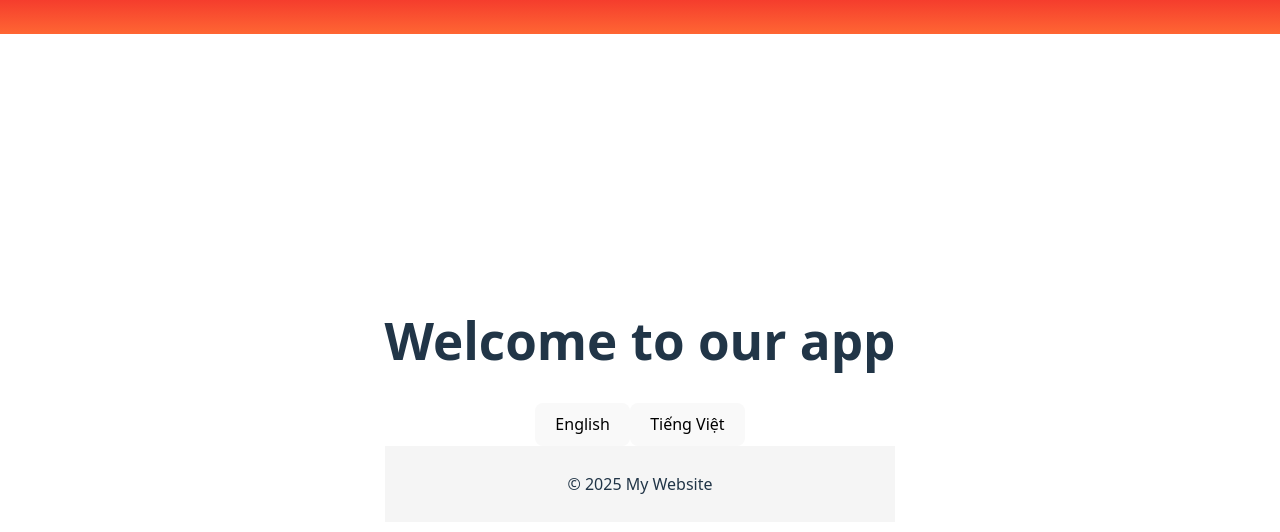
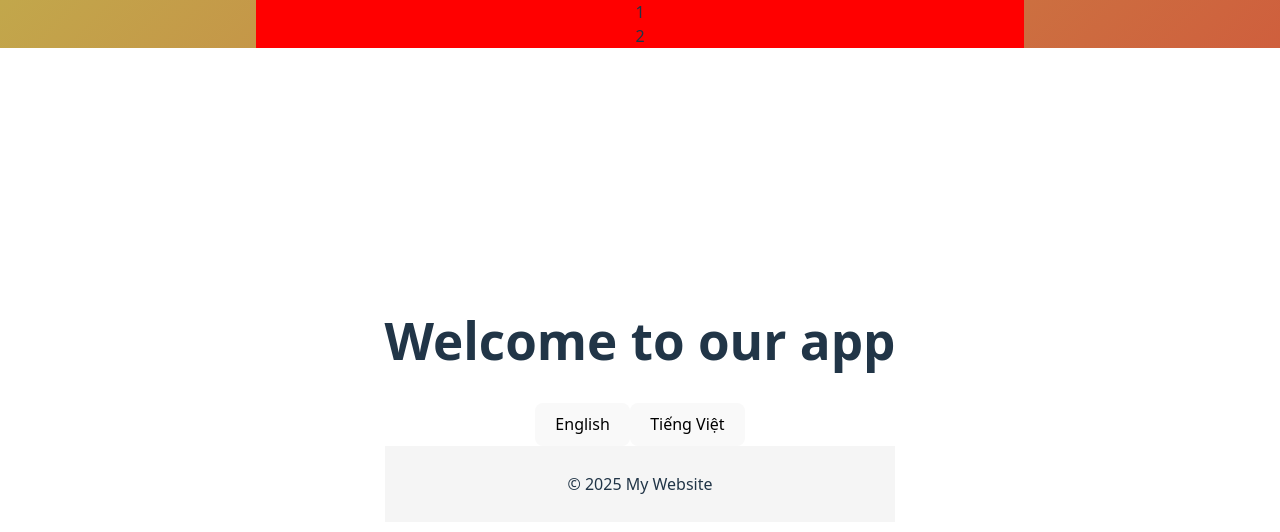
Before and after one commit to quocviet1150/DATN_FE, a React (Vite) app: page / in a window 1280 px wide. Shown: the top 532 px of the page. Built offline with nearby package versions, Linux system fonts and the light colour scheme.

Commit message:
add router

```diff
--- a/index.html
+++ b/index.html
@@ -2,7 +2,7 @@
 <html lang="en">
   <head>
     <meta charset="UTF-8" />
-    <link rel="icon" type="image/svg+xml" href="../DATN_FE/src/assets/quickbuyshop.png" />
+    <link rel="icon" type="image/svg+xml" href="./public/quickbuyshop.png" />
     <meta name="viewport" content="width=device-width, initial-scale=1.0" />
     <title>QuickBuy Shop</title>
   </head>
--- a/src/components/layout/home/Header.css
+++ b/src/components/layout/home/Header.css
@@ -1,6 +1,5 @@
 .quickbuy-top {
-    background: #f53d2d;
-    background: linear-gradient(-180deg, #f53d2d, #f63);
+    background: linear-gradient(135deg, #c2a74b, #cf5f3d);
     transition: transform .2s cubic-bezier(.4, 0, .2, 1);
 }
 
@@ -14,17 +13,8 @@
 }
 
 .navbar-wrapper {
-    background: transparent;
-    height: 2.125rem;
-    position: relative;
-    z-index: 400;
+    width: 60%;
+    margin: 0 auto;
+    text-align: center;
+    background: red;
 }
-
-.container-wrapper {
-    max-width: 1200px;
-    margin: 0 auto;
-    padding: 0 16px;
-    display: flex;
-    align-items: center;
-    justify-content: space-between;
-}
--- a/src/components/layout/home/Header.tsx
+++ b/src/components/layout/home/Header.tsx
@@ -3,8 +3,11 @@ import './Header.css'
 export default function Header() {
     return (
         <header className="quickbuy-top quickbuy-top--sticky">
-            <div className="navbar-wrapper container-wrapper">
-
+            <div className="navbar-wrapper">
+                <div className="container-wrapper">
+                    <div className="container navbar">1</div>
+                    <div>2</div>
+                </div>
             </div>
         </header>
     );
--- a/src/routes/AppRouter.tsx
+++ b/src/routes/AppRouter.tsx
@@ -9,6 +9,7 @@ export default function AppRouter() {
     <Routes>
       <Route element={<Layout />}>
         <Route path="/" element={<Home />} />
+        <Route path="/home" element={<Home />} />
       </Route>
 
       <Route element={<AuthLayout />}>
--- a/vite.config.ts
+++ b/vite.config.ts
@@ -7,7 +7,7 @@ export default defineConfig({
   server: {
     host: '0.0.0.0',
     port: 3001,
-    open: true
+    open: '/home'
   },
   preview: {
     host: '0.0.0.0',
```
Also changed, not shown: public/quickbuyshop.png (added).
